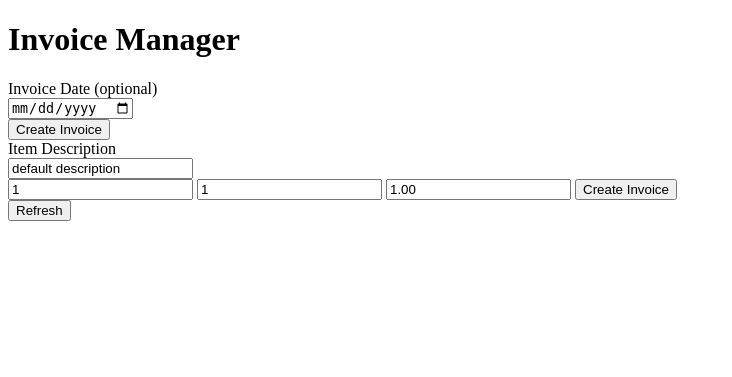
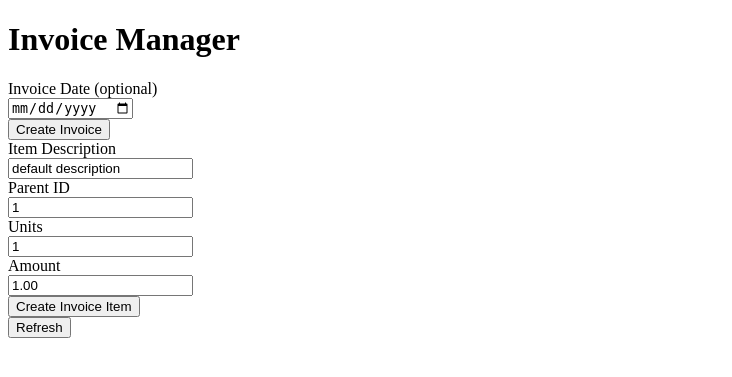
Before and after one commit to SalvatoreTosti/pyramid-demo, a Python web app: template demo/templates/invoice.jinja2 in a window 1280 px wide. Shown: the top 377 px of the page, without its empty margins (0-732 px from the left). Run offline with Jinja, Linux system fonts and the light colour scheme; the template is opened without the code that fills it, so the values that code supplies are empty.

Commit message:
Adds support for invoice item creation

```diff
--- a/demo/templates/invoice.jinja2
+++ b/demo/templates/invoice.jinja2
@@ -20,15 +20,24 @@
             <input type='submit' value='Create Invoice'>
          </form>
 
-         <form class='margin-half' method='POST' action='/item/create'>
+         <form id='item-form' onsubmit='return submitCreateItem()'class='flex-column small-box mid-bg margin-half'>
              <div id='description-item' class='flex'>
-                 <div class='margin-half'>Item Description</div>
-                 <input name='description' type='text' value='default description'>
+                 <div class='margin-half flex-2'>Item Description</div>
+                 <input class='margin-half flex-2' name='description' type='text' value='default description'>
             </div>
-             <input name='parent_id' type='number' min='1' value= '1'>
-             <input name='units' type='number' min='0' value= '1'>
-             <input type='number' name='amount' min='0' step='0.01' value='1.00'>
-             <input type='submit' value='Create Invoice'>
+             <div id='parent-id-item' class='flex'>
+                 <div class='margin-half flex-2'>Parent ID</div>
+                 <input class='margin-half flex-2' name='parent_id' type='number' min='1' value= '1'>
+             </div>
+             <div id='units-item' class='flex'>
+                 <div class='margin-half flex-2'>Units</div>
+                 <input class='margin-half flex-2' name='units' type='number' min='0' value= '1'>
+             </div>
+             <div id='units-item' class='flex'>
+                 <div class='margin-half flex-2'>Amount</div>
+                 <input class='margin-half flex-2' name='amount' type='number' min='0' step='0.01' value='1.00'>
+             </div>
+             <input type='submit' value='Create Invoice Item'>
           </form>
     </div>
 
--- a/demo/views/item.py
+++ b/demo/views/item.py
@@ -25,6 +25,10 @@ def item_create(request):
     if error:
         return error
 
+    parentID = int(requestJSON['parent_id'])
+    if not request.dbsession.query(Invoice).get(parentID):
+        return failure("specified parent ID does not exist.")
+
     entry = InvoiceItem(
         units = int(requestJSON['units']),
         description = requestJSON['description'],
```
Also changed, not shown: demo/static/js/invoice.js (+21 -0 lines).
